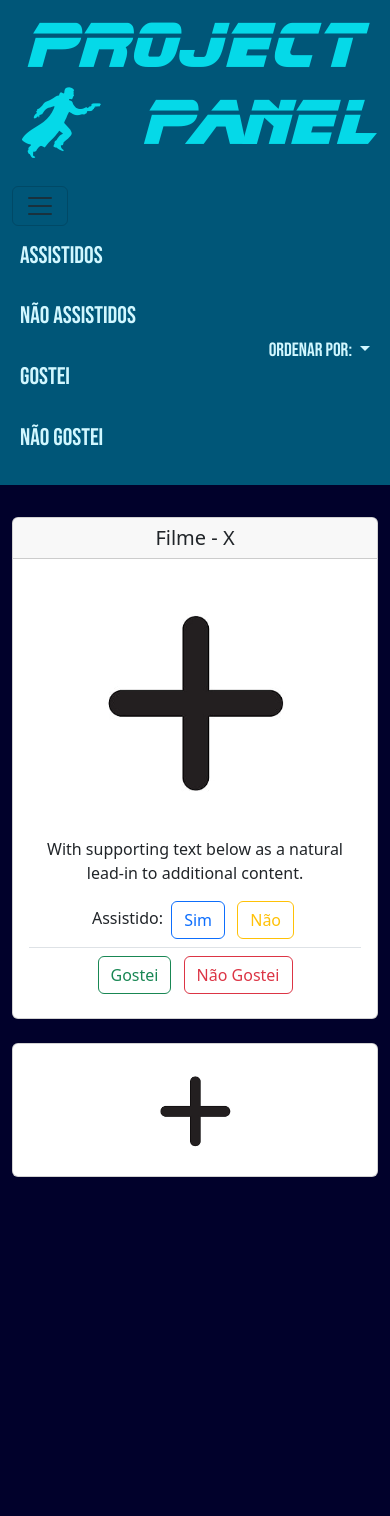
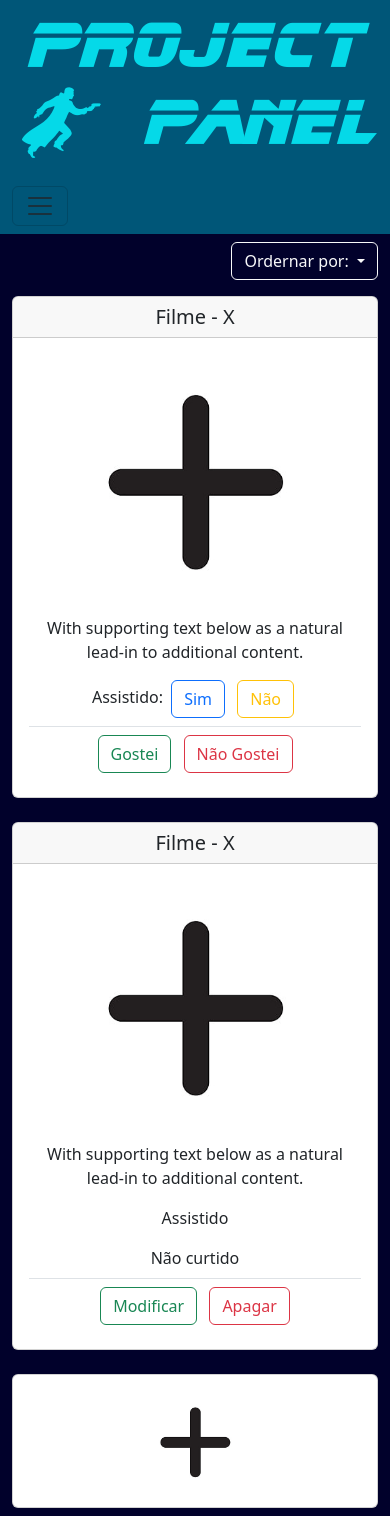
Before and after one commit to PatrickCosta7/panel_boots, a plain HTML site: page index.html in a window 390 px wide. Before the commit the page ends 1185 px from the top, so only its background shows below. Drawn offline with nearby package versions, Linux system fonts and the light colour scheme.

Commit message:
Update 03 - 16082023

```diff
--- a/index.html
+++ b/index.html
@@ -18,14 +18,14 @@
   </section>
 
   <!-- NavBar -->
-  <nav class="navbar navbar-expand-lg barra_navegacao" aria-label="Twelfth navbar example">
-    <div class="container-fluid d-flex">
+  <nav class="navbar navbar-expand-lg barra_navegacao mb-2" aria-label="Twelfth navbar example">
+    <div class="container-fluid">
       <button class="navbar-toggler" type="button" data-bs-toggle="collapse" data-bs-target="#navbarsExample10"
         aria-controls="navbarsExample10" aria-expanded="false" aria-label="Toggle navigation">
         <span class="navbar-toggler-icon"></span>
       </button>
 
-      <div class="collapse navbar-collapse w-100 d-flex" id="navbarsExample10">
+      <div class="collapse navbar-collapse" id="navbarsExample10">
         <ul class="navbar-nav p-1 w-50">
           <li class="nav-item p-1">
             <a class="nav-link">
@@ -48,24 +48,25 @@
             </a>
           </li>
         </ul>
-        <ul class="navbar-nav p-1 w-50 d-flex flex-row-reverse">
-          <li class="nav-item dropdown p-1">
-            <a class="nav-link dropdown-toggle" id="ordernar" href="#" role="button" data-bs-toggle="dropdown"
-              aria-expanded="false">
-              Ordenar por:
-            </a>
-            <ul class="dropdown-menu">
-              <li><a class="dropdown-item" href="#">Título A-Z</a></li>
-              <li><a class="dropdown-item" href="#">Título Z-A</a></li>
-            </ul>
-          </li>
-        </ul>
       </div>
     </div>
   </nav>
 
+  <section class="container mt-1 d-flex flex-row-reverse">
+    <div class="dropdown-center">
+      <button class="btn btn-outline-light dropdown-toggle" type="button" data-bs-toggle="dropdown"
+        aria-expanded="false">
+        Ordernar por:
+      </button>
+      <ul class="dropdown-menu">
+        <li><a class="dropdown-item" href="#">De Z-A</a></li>
+        <li><a class="dropdown-item" href="#">De A-Z</a></li>
+      </ul>
+    </div>
+  </section>
+
   <!-- Cards -->
-  <section class="container mt-4 py-2">
+  <section class="container mt-2 py-2">
     <div class="row row-cols-1 row-cols-md-3 g-4">
 
       <div class="col">
@@ -91,6 +92,26 @@
       </div>
 
       <div class="col">
+        <div class="card text-center h-100">
+          <h5 class="card-header">Filme - X</h5>
+          <div class="card-body">
+            <img src="./_/plus.jpg" class="mb-1" alt="Plus" width="250" height="250">
+            <p class="card-text my-2">With supporting text below as a natural lead-in to additional content.</p>
+            <ul class="list-group list-group-flush">
+              <li class="list-group-item">
+                <p class="card-text">Assistido</p>
+                <p class="card-text">Não curtido</p>
+              </li>
+              <li class="list-group-item">
+                <button type="button" class="btn btn-outline-success mx-1" data-bs-toggle="button">Modificar</button>
+                <button type="button" class="btn btn-outline-danger mx-1" data-bs-toggle="button">Apagar</button>
+              </li>
+            </ul>
+          </div>
+        </div>
+      </div>
+
+      <div class="col">
         <a href="#" id="adicionar">
           <div class="card text-center">
             <div class="card-body">
@@ -99,7 +120,6 @@
           </div>
         </a>
       </div>
-
 
     </div>
   </section>
@@ -122,7 +142,8 @@
 
             <div class="mb-3">
               <label for="nomeFilme" class="form-label">Descrição do Filme</label>
-              <input type="text" id="nomeFilme" class="form-control" placeholder="Digite aqui o título do filme">
+              <input type="text" id="nomeFilme" class="form-control"
+                placeholder="Digite aqui o que você achou do filme">
             </div>
 
             <div class="mb-3">
@@ -134,21 +155,21 @@
             <div class="mb-3">
               <p class="p-1">Você assistiu esse filme?</p>
 
-              <input type="radio" class="btn-check" name="options-base" id="option1" autocomplete="off" checked>
+              <input type="radio" class="btn-check" name="options-base00" id="option1" autocomplete="off">
               <label class="btn" for="option1">Sim</label>
 
-              <input type="radio" class="btn-check" name="options-base" id="option2" autocomplete="off">
+              <input type="radio" class="btn-check" name="options-base00" id="option2" autocomplete="off">
               <label class="btn" for="option2">Não</label>
             </div>
 
             <div class="mb-3">
               <p class="p-1">Você Gostou?</p>
 
-              <input type="radio" class="btn-check" name="options-base" id="option1" autocomplete="off" checked>
-              <label class="btn" for="option1">Sim</label>
+              <input type="radio" class="btn-check" name="options-base01" id="option01" autocomplete="off">
+              <label class="btn" for="option01">Sim</label>
 
-              <input type="radio" class="btn-check" name="options-base" id="option2" autocomplete="off">
-              <label class="btn" for="option2">Não</label>
+              <input type="radio" class="btn-check" name="options-base01" id="option02" autocomplete="off">
+              <label class="btn" for="option02">Não</label>
             </div>
 
           </form>
```
Also changed, not shown: 1 other file.
